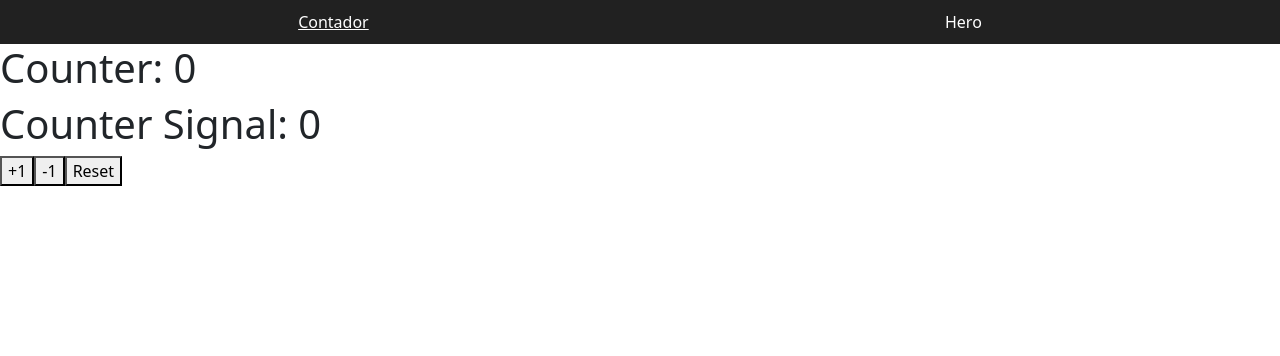
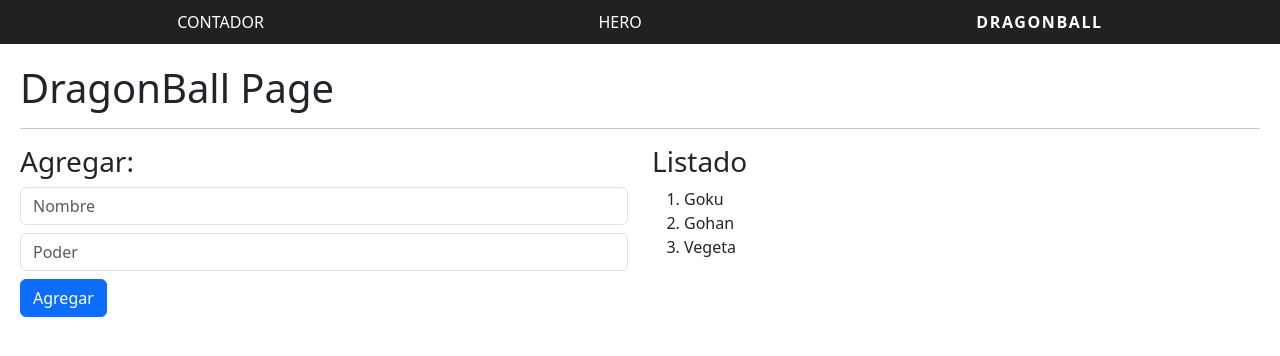
Before and after one commit to alvaroiporre/angular-basic, an Angular app: page /dragonball in a window 1280 px wide. Before the commit this address led to /. Shown: the top 356 px of the page. Built offline with nearby package versions, Linux system fonts and the light colour scheme.

Commit message:
Add form layout

```diff
--- a/src/app/app.component.html
+++ b/src/app/app.component.html
@@ -1,3 +1,9 @@
+<style>
+  div {
+    padding: 20px;
+  }
+</style>
 <app-navbar/>
-
-<router-outlet />
+<div>
+  <router-outlet />
+</div>
--- a/src/app/app.routes.ts
+++ b/src/app/app.routes.ts
@@ -1,6 +1,7 @@
 import { Routes } from '@angular/router';
 import { CounterPageComponent } from './pages/counter/counter-page.component';
 import { HeroPageComponent } from './pages/hero/hero-page.component';
+import { DragonballPageComponent } from './pages/dragonball/dragonball-page.component';
 
 export const routes: Routes = [
   {
@@ -12,6 +13,10 @@ export const routes: Routes = [
     component: HeroPageComponent,
   },
   {
+    path: 'dragonball',
+    component: DragonballPageComponent,
+  },
+  {
     path: '**',
     redirectTo: '',
   }
--- a/src/app/components/shared/navbar/navbar.component.html
+++ b/src/app/components/shared/navbar/navbar.component.html
@@ -10,11 +10,12 @@
   nav a {
     color: white;
     text-decoration: none;
+    text-transform: uppercase;
   }
 
   nav a.active {
-    font-weight: 500;
-    text-decoration: underline;
+    font-weight: 700;
+    letter-spacing: .1rem;
   }
 </style>
 
@@ -25,4 +26,5 @@
     [routerLinkActiveOptions]="{ exact: true }"
   >Contador</a>
   <a routerLink='/hero' routerLinkActive="active">Hero</a>
+  <a [routerLink]="'/dragonball'" [routerLinkActive]="'active'">Dragonball</a>
 </nav>
--- /dev/null
+++ b/src/app/pages/dragonball/dragonball-page.component.html
@@ -0,0 +1,21 @@
+<h1>DragonBall Page</h1>
+<hr />
+
+<section class="row">
+  <div class="col-12 col-sm-6">
+    <h3>Agregar:</h3>
+    <input type="text" class="form-control" placeholder="Nombre">
+    <input type="number" class="form-control mt-2" placeholder="Poder">
+    <button class="mt-2 btn btn-primary">Agregar</button>
+  </div>
+
+  <div class="col-12 col-sm-6">
+    <h3>Listado</h3>
+    <ol>
+      <li>Goku</li>
+      <li>Gohan</li>
+      <li>Vegeta</li>
+    </ol>
+
+  </div>
+</section>
```
Also changed, not shown: src/app/pages/dragonball/dragonball-page.component.ts (added, +10 -0 lines).
